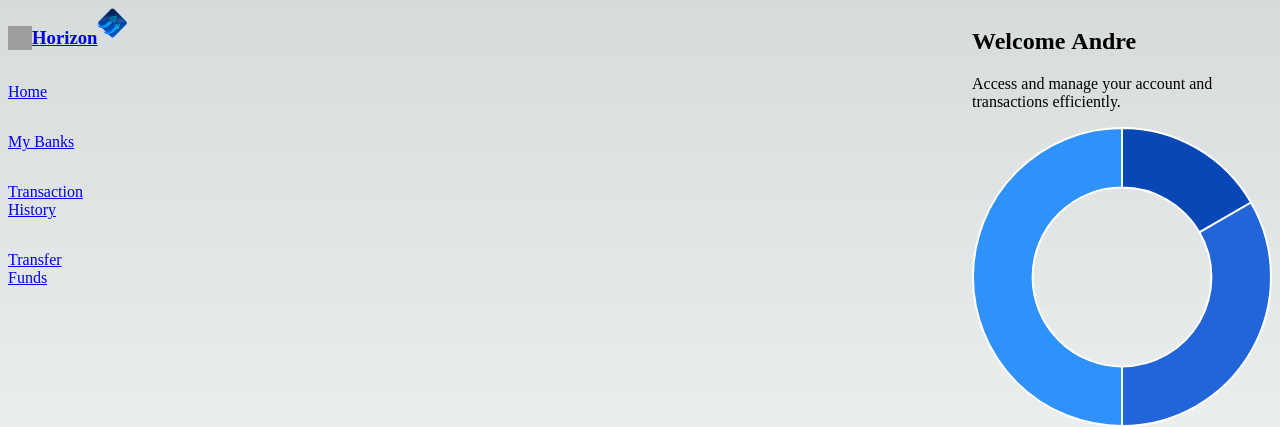
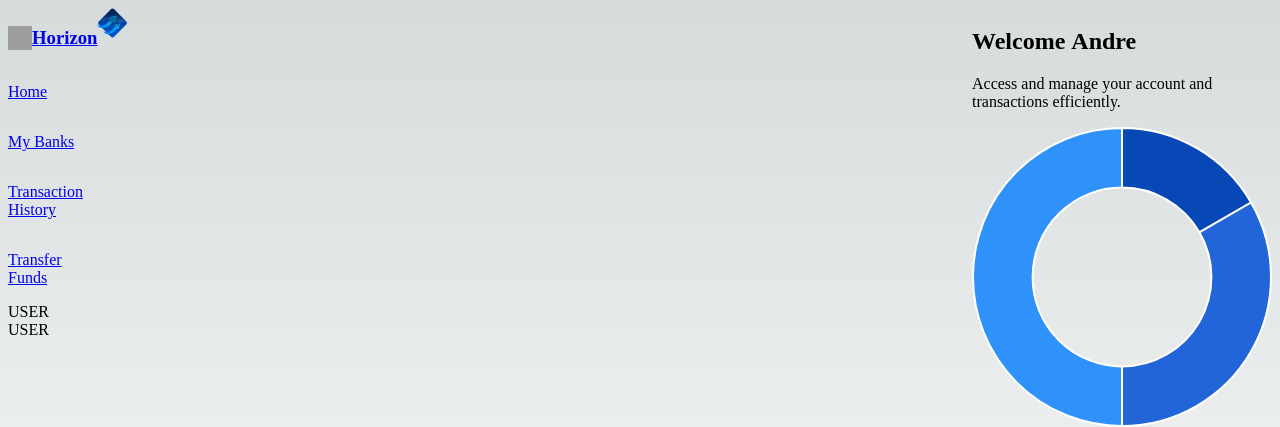
Before and after one commit to abreuandre/Project_Bank, a Next.js app: page / in a window 1280 px wide. Shown: the top 427 px of the page. Built offline with nearby package versions, Linux system fonts and the light colour scheme; grey boxes are pictures that could not be loaded.

Commit message:
Updating Sidebar

```diff
--- a/components/Sidebar.tsx
+++ b/components/Sidebar.tsx
@@ -49,8 +49,9 @@ const Sidebar = ( { user }: SiderbarProps ) => {
                 )
             }
         )}
+        USER
         </nav>
-
+        USER
     </section>
   )
 }
```
